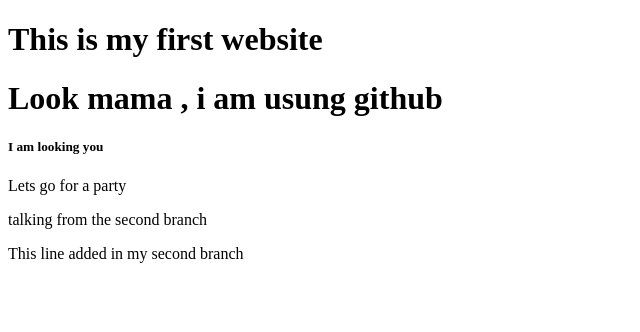
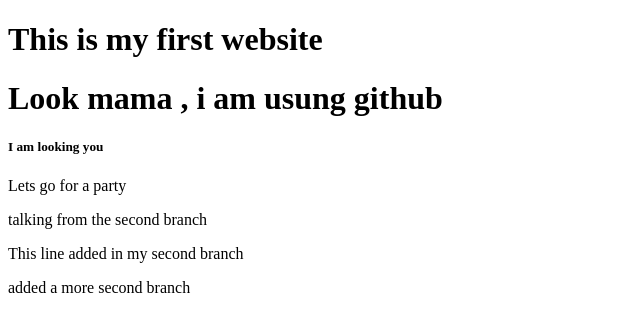
Before and after one commit to nazmul-nahid/my-second-website, a plain HTML site: page index.html in a window 1280 px wide. Shown: the whole page, without its empty margins (0-640 px from the left). Drawn offline with Linux system fonts and the light colour scheme.

Commit message:
added a more code

```diff
--- a/index.html
+++ b/index.html
@@ -12,6 +12,7 @@
     <p>Lets go for a party</p>
     <p>talking from the second branch</p>
     <p>This line added in my second branch </p>
+    <p>added a more second branch</p>
     <img src="flag.jpg" alt="">
 </body>
 </html>
```
